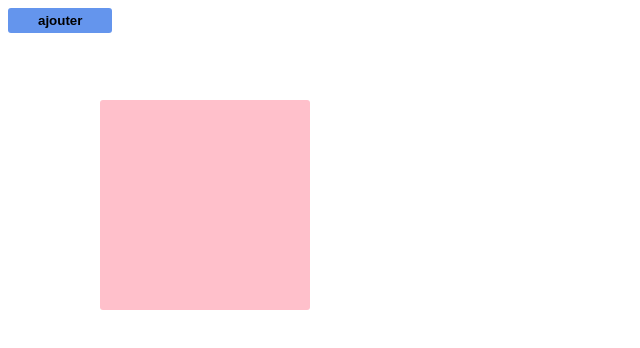
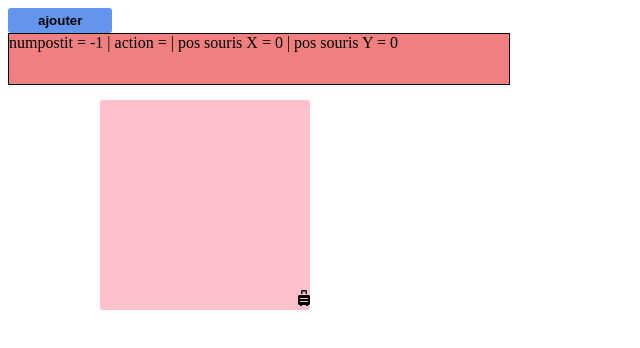
Before and after one commit to jdedev-fr/postItD4, a plain HTML site: page index.html in a window 1280 px wide. Both pictures are taken after a click on the button "ajouter". Shown: the whole page, without its empty margins (0-640 px from the left). Drawn offline with Linux system fonts and the light colour scheme.

Commit message:
deplacement postit ok

```diff
--- a/css/index.css
+++ b/css/index.css
@@ -16,3 +16,17 @@
     background-color: black;
     color: cornflowerblue;
 }
+
+.bottomMenu {
+    position: absolute;
+    bottom: 0;
+    right:0;
+    height: 20px;
+}
+
+.debug {
+    background-color: lightcoral;
+    width: 500px;
+    height: 50px;
+    border: black 1px solid;
+}
--- a/index.html
+++ b/index.html
@@ -6,6 +6,9 @@
     <meta http-equiv="X-UA-Compatible" content="IE=edge">
     <meta name="viewport" content="width=device-width, initial-scale=1.0">
     <title>Document</title>
+    <link rel="stylesheet" href="https://cdnjs.cloudflare.com/ajax/libs/font-awesome/5.15.4/css/all.min.css"
+        integrity="sha512-1ycn6IcaQQ40/MKBW2W4Rhis/DbILU74C1vSrLJxCq57o941Ym01SwNsOMqvEBFlcgUa6xLiPY/NS5R+E6ztJQ=="
+        crossorigin="anonymous" referrerpolicy="no-referrer" />
     <link rel="stylesheet" href="./css/index.css">
     <script src="./js/CPostIt.js" defer></script>
     <script src="./js/index.js" defer></script>
@@ -13,6 +16,7 @@
 
 <body>
     <button id='ajoutP'>ajouter</button>
+    <div class="debug"></div>
 </body>
 
 </html>
--- a/js/CPostIt.js
+++ b/js/CPostIt.js
@@ -49,6 +49,24 @@ class PostIt {
         monPost.style.backgroundColor = this.couleur
         monPost.innerHTML = this.contenu
 
+        let menu = document.createElement('div')
+        menu.classList.add('bottomMenu')
+
+        let btnDeplace = document.createElement('i')
+        btnDeplace.classList.add("fas", "fa-suitcase-rolling")
+        btnDeplace.addEventListener('click', () => {
+            if (numPostit !== this.num) {
+                numPostit = this.num
+                action = "deplace"
+            } else {
+                numPostit = -1
+                action = ""
+            }
+        })
+        menu.appendChild(btnDeplace)
+
+        monPost.appendChild(menu)
+
         if (newPost) {
             document.body.appendChild(monPost)
         }
--- a/js/index.js
+++ b/js/index.js
@@ -1,6 +1,24 @@
 let tabPostIt = []
+
+let numPostit = -1
+let action = ""
+let mPX = 0
+let mpY = 0
 
 document.getElementById('ajoutP').addEventListener('click', () => {
     tabPostIt.push(new PostIt(tabPostIt.length))
     tabPostIt[tabPostIt.length - 1].affichage()
 })
+
+document.addEventListener('mousemove', (event) => {
+    mPX = event.clientX
+    mpY = event.clientY
+    if (numPostit !== -1 && action === "deplace") {
+        tabPostIt[numPostit].deplace(mPX - tabPostIt[numPostit].largeur, mpY - tabPostIt[numPostit].hauteur)
+        tabPostIt[numPostit].affichage()
+    }
+})
+
+setInterval(() => {
+    document.querySelector('.debug').innerHTML = "numpostit = " + numPostit + " | action = " + action + " | pos souris X = " + mPX + " | pos souris Y = " + mpY
+}, 500);
```
